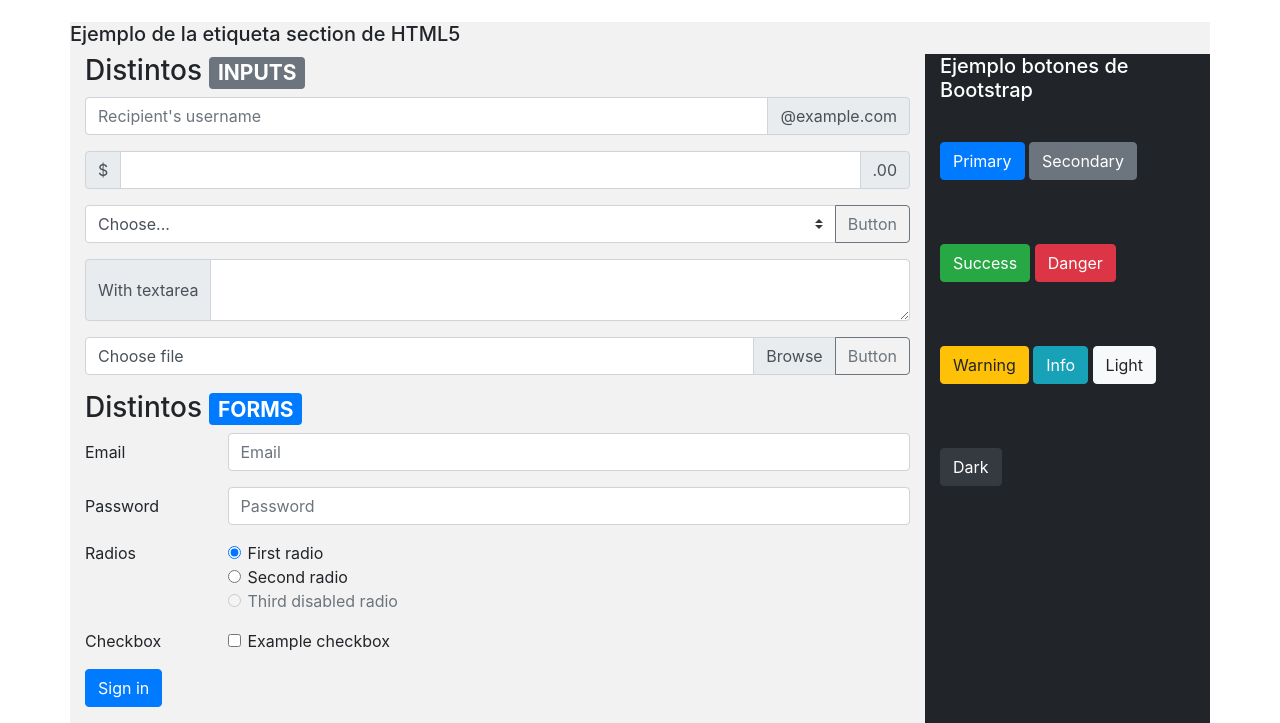
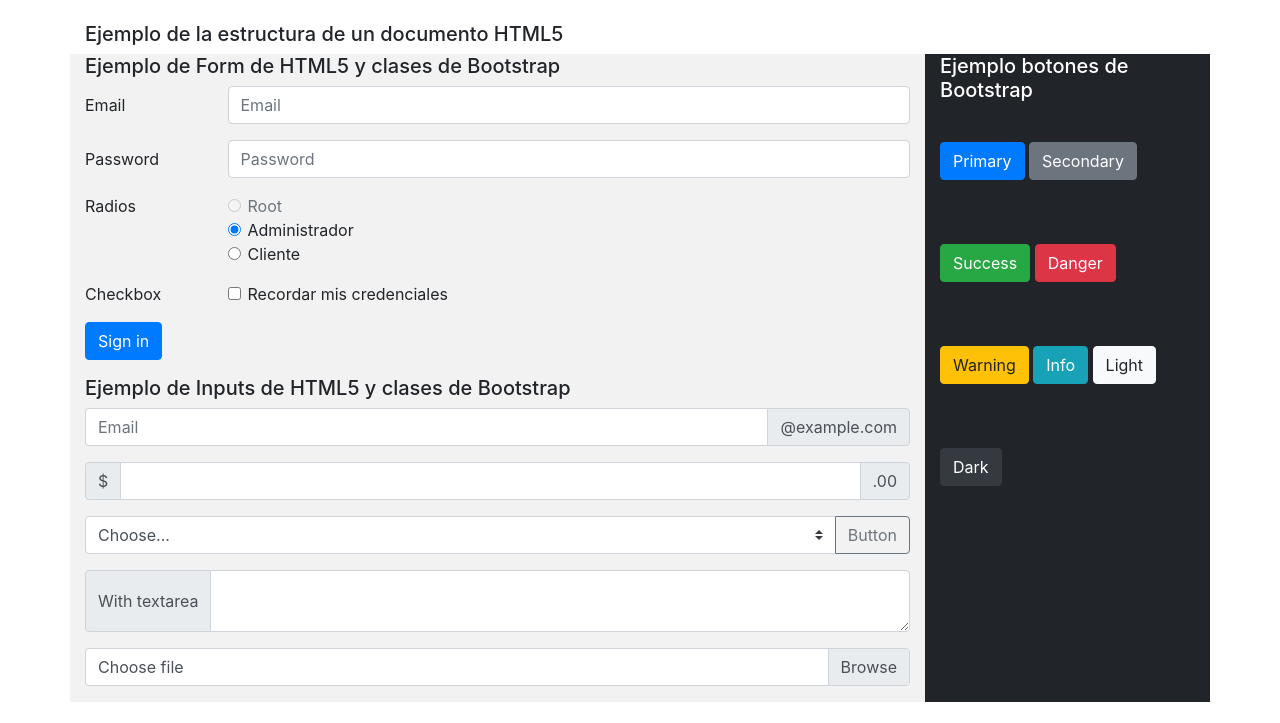
Before and after one commit to JEstiben/Ejemplo-HTML5-Bootstrap, a plain HTML site: page Ejemplo HTML5 & Bootstrap/index.html in a window 1280 px wide. Shown: the part 802-1525 px from the top of the page. Drawn offline with nearby package versions, Linux system fonts and the light colour scheme.

Commit message:
Varios
Acciones con javascript para inputs y acomodo de form

```diff
--- a/Ejemplo HTML5 & Bootstrap/index.html
+++ b/Ejemplo HTML5 & Bootstrap/index.html
@@ -9,6 +9,7 @@
         <script src="https://ajax.googleapis.com/ajax/libs/jquery/3.3.1/jquery.min.js"></script>
         <script src="https://cdnjs.cloudflare.com/ajax/libs/popper.js/1.14.0/umd/popper.min.js"></script>
         <script src="./js/barProgress.js"></script>
+		<script src="./js/actionForms.js"></script>
         <script src="https://maxcdn.bootstrapcdn.com/bootstrap/4.1.0/js/bootstrap.min.js"></script>
     </head>
     <body>
@@ -88,58 +89,10 @@
 	            </div>
 	        </section>
 	        </br>
+			<h5>Ejemplo de la estructura de un documento HTML5</h5>
             <section id="section1" class="main row">
-            	<h5>Ejemplo de la etiqueta section de HTML5</h5>
                 <article class="col-xs-12  col-sm-8 col-md-9 col-lg-9">
-
-                    <h3>Distintos <span class="badge badge-secondary"> INPUTS</span></h3>
-
-                    <div class="input-group mb-3">
-                        <input type="text" class="form-control" placeholder="Recipient's username" aria-label="Recipient's username" aria-describedby="basic-addon2">
-                        <div class="input-group-append">
-                            <span class="input-group-text" id="basic-addon2">@example.com</span>
-                        </div>
-                    </div>
-
-                    <div class="input-group mb-3">
-                        <div class="input-group-prepend">
-                            <span class="input-group-text">$</span>
-                        </div>
-                        <input type="text" class="form-control" aria-label="Amount (to the nearest dollar)">
-                        <div class="input-group-append">
-                            <span class="input-group-text">.00</span>
-                        </div>
-                    </div>
-
-                    <div class="input-group mb-3">
-                        <select class="custom-select" id="inputGroupSelect04">
-                            <option selected>Choose...</option>
-                            <option value="1">One</option>
-                            <option value="2">Two</option>
-                            <option value="3">Three</option>
-                        </select>
-                        <div class="input-group-append">
-                            <button class="btn btn-outline-secondary" type="button">Button</button>
-                        </div>
-                    </div>
-
-                    <div class="input-group mb-3">
-                        <div class="input-group-prepend">
-                            <span class="input-group-text">With textarea</span>
-                        </div>
-                        <textarea class="form-control" aria-label="With textarea"></textarea>
-                    </div>
-
-                    <div class="input-group mb-3">
-                        <div class="custom-file">
-                            <input type="file" class="custom-file-input" id="inputGroupFile04">
-                            <label class="custom-file-label" for="inputGroupFile04">Choose file</label>
-                        </div>
-                        <div class="input-group-append">
-                            <button class="btn btn-outline-secondary" type="button">Button</button>
-                        </div>
-                    </div>
-                    <h3>Distintos <span class="badge badge-primary"> FORMS</span></h3>
+					<h5>Ejemplo de Form de HTML5 y clases de Bootstrap</h5>
                     <form>
                         <div class="form-group row">
                             <label for="inputEmail3" class="col-sm-2 col-form-label">Email</label>
@@ -157,22 +110,22 @@
                             <div class="row">
                                 <legend class="col-form-label col-sm-2 pt-0">Radios</legend>
                                 <div class="col-sm-10">
-                                    <div class="form-check">
-                                        <input class="form-check-input" type="radio" name="gridRadios" id="gridRadios1" value="option1" checked>
+                                    <div class="form-check disabled">
+                                        <input class="form-check-input" type="radio" name="gridRadios" id="gridRadios1" value="option1" disabled>
                                         <label class="form-check-label" for="gridRadios1">
-                                            First radio
+                                            Root
                                         </label>
                                     </div>
                                     <div class="form-check">
-                                        <input class="form-check-input" type="radio" name="gridRadios" id="gridRadios2" value="option2">
+                                        <input class="form-check-input" type="radio" name="gridRadios" id="gridRadios2" value="option2" checked>
                                         <label class="form-check-label" for="gridRadios2">
-                                            Second radio
+                                            Administrador
                                         </label>
                                     </div>
-                                    <div class="form-check disabled">
-                                        <input class="form-check-input" type="radio" name="gridRadios" id="gridRadios3" value="option3" disabled>
+                                    <div class="form-check">
+                                        <input class="form-check-input" type="radio" name="gridRadios" id="gridRadios3" value="option3">
                                         <label class="form-check-label" for="gridRadios3">
-                                            Third disabled radio
+                                            Cliente
                                         </label>
                                     </div>
                                 </div>
@@ -184,7 +137,7 @@
                                 <div class="form-check">
                                     <input class="form-check-input" type="checkbox" id="gridCheck1">
                                     <label class="form-check-label" for="gridCheck1">
-                                        Example checkbox
+                                        Recordar mis credenciales
                                     </label>
                                 </div>
                             </div>
@@ -195,6 +148,49 @@
                             </div>
                         </div>
                     </form>
+					<h5>Ejemplo de Inputs de HTML5 y clases de Bootstrap</h5>
+					<div class="input-group mb-3">
+						<input id="email" name="email" type="text" class="form-control" placeholder="Email" aria-label="Recipient's username" aria-describedby="basic-addon2">
+						<div class="input-group-append">
+							<span class="input-group-text" id="basic-addon2">@example.com</span>
+						</div>
+					</div>
+
+					<div class="input-group mb-3">
+						<div class="input-group-prepend">
+							<span class="input-group-text">$</span>
+						</div>
+						<input type="number" class="form-control" aria-label="Amount (to the nearest dollar)">
+						<div class="input-group-append">
+							<span class="input-group-text">.00</span>
+						</div>
+					</div>
+
+					<div class="input-group mb-3">
+						<select class="custom-select" id="inputGroupSelect04">
+							<option selected>Choose...</option>
+							<option value="1">One</option>
+							<option value="2">Two</option>
+							<option value="3">Three</option>
+						</select>
+						<div class="input-group-append">
+							<button class="btn btn-outline-secondary" onClick="MostrarSeleccion();" type="button">Button</button>
+						</div>
+					</div>
+
+					<div class="input-group mb-3">
+						<div class="input-group-prepend">
+							<span class="input-group-text">With textarea</span>
+						</div>
+						<textarea class="form-control" aria-label="With textarea"></textarea>
+					</div>
+
+					<div class="input-group mb-3">
+						<div class="custom-file">
+							<input type="file" class="custom-file-input" id="inputGroupFile04">
+							<label class="custom-file-label" for="inputGroupFile04">Choose file</label>
+						</div>
+					</div>
                 </article>
                 <aside class="col-xs-12 col-sm-4 col-md-3 col-lg-3">
                 	<h5>Ejemplo botones de Bootstrap</h5>
```
